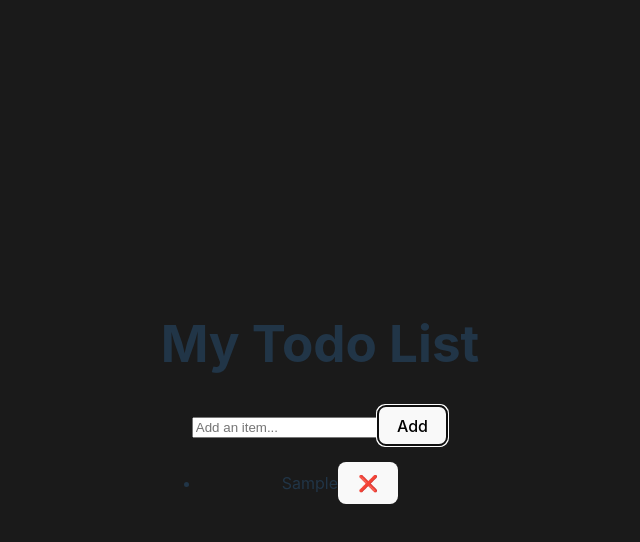
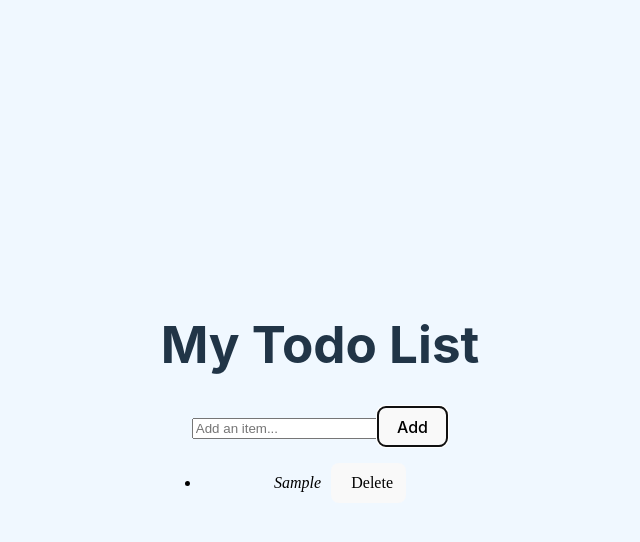
Before and after one commit to destinyarx/first-react-app, a React (Vite) app: page / in a window 1280 px wide. Both pictures are taken after typing "Sample" into the empty fields and a click on the button "Add". Shown: the top 542 px of the page, without its empty margins (320-960 px from the left). Built offline with nearby package versions, Linux system fonts and the light colour scheme.

Commit message:
update design

```diff
--- a/src/App.jsx
+++ b/src/App.jsx
@@ -78,14 +78,9 @@ function App() {
         {items.map((item) => {
           return (
             <div>
-              <li key={item.id} onClick={() => setShowEdit(item.id)}>
+              <li className="text-label" key={item.id} onClick={() => setShowEdit(item.id)}>
                 {item.value}
-                <button
-                  className="delete-button"
-                  onClick={() => deleteItem(item.id)}
-                >
-                  ❌
-                </button>
+                <button className="delete-button" onClick={() => deleteItem(item.id)}> Delete </button>
               </li>
 
               {showEdit == item.id ? (
--- a/src/index.css
+++ b/src/index.css
@@ -29,7 +29,7 @@ body {
   place-items: center;
   min-width: 320px;
   min-height: 100vh;
-  background-color: #1a1a1a;
+  background-color:aliceblue ;
 }
 
 h1 {
@@ -88,5 +88,12 @@ button:focus-visible {
 .text-label {
   font-style: italic;
   font-family: 'Times New Roman', Times, serif;
-  color:aqua
+  color: black;
 }
+
+.delete-button {
+  margin-left: 10px;
+  width: 55px;
+  width: 75px;
+  text-align: center;
+}
```
